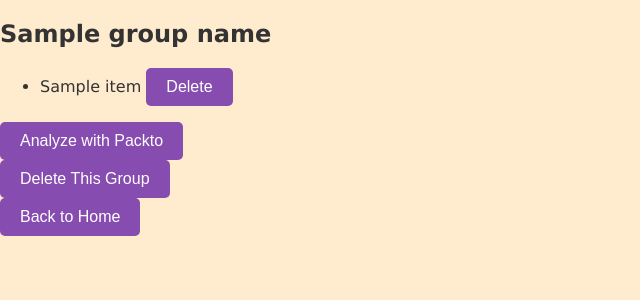
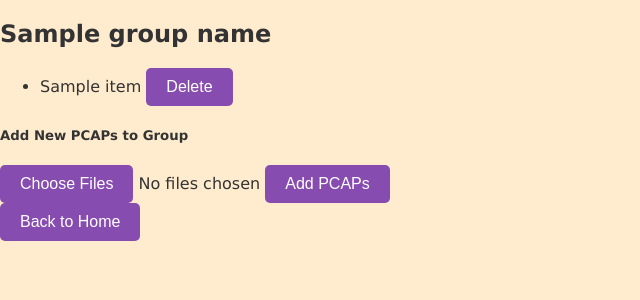
Before and after one commit to packto-ai/trace-analyzer, a FastAPI app: template templates/edit_group.html in a window 1280 px wide. Shown: the top 300 px of the page, without its empty margins (0-640 px from the left). Run offline with FastAPI, Linux system fonts and the light colour scheme; the template is opened without the code that fills it: most values are stand-ins (such as "Sample title", 1, 10 or a date in 2020); parts of the project's set-up code (start-up, migrations or seed data) failed here and were passed over.

Commit message:
able to add pcaps to the group. Still need to fix the auto-scrolling on the chat box and also add some error handling like not being able to add duplicate pcaps to the same group and not being able to analyze until the user selects an llm

```diff
--- a/src/main.py
+++ b/src/main.py
@@ -269,6 +269,39 @@ async def upload_file(groupfolder: str = Form(...),
 
     return RedirectResponse(url="/", status_code=303)
 
+@app.post("/add_pcaps")
+async def add_pcaps(group_id: str = Form(...), files: list[UploadFile] = File(...)):
+
+    upload_dir = "uploads"
+
+    group_id = int(group_id)
+
+    connection = create_connection()
+    if connection:
+        for file in files:
+            filename = file.filename
+
+            select_query = """
+            SELECT group_name FROM pcap_groups WHERE group_id = %s;
+            """
+            output = fetch_query(connection, select_query, (group_id,))
+            group_name = output[0][0]
+
+            group_path = os.path.join(upload_dir, group_name)
+            pcap_filepath = os.path.join(group_path, filename)
+
+            with open(pcap_filepath, "wb") as f:
+                f.write(await file.read())
+
+            insert_query = """
+            INSERT INTO pcaps (pcap_filepath, group_id)
+            VALUES (%s, %s);
+            """
+            print("PCAP FILEPATH ADD", pcap_filepath)
+            execute_query(connection, insert_query, (pcap_filepath, group_id))
+
+    return RedirectResponse(url=f"/edit_group?group_id={group_id}", status_code=303)
+
 
 #List all the groups that have been uploaded, and whichever one they click is sent as the "file" input to the run_analysis function below
 @app.get("/add_group", response_class=HTMLResponse)
@@ -313,7 +346,7 @@ async def edit_group(request: Request, group_id: int):
     print("GROUP PATH", group_path)
     print("GROUP PCAPS", pcaps)
 
-    return templates.TemplateResponse("edit_group.html", {"request": request, "group_id": group_id, "group_path": group_path, "groupname": group_name, "pcaps": pcaps})
+    return templates.TemplateResponse("edit_group.html", {"request": request, "group_id": group_id, "group_path": group_path, "group_name": group_name, "pcaps": pcaps})
 
 
 @app.delete("/delete_group")
--- a/templates/add_group.html
+++ b/templates/add_group.html
@@ -22,6 +22,7 @@
         <input type="file" id="fileInput" name="files" multiple required style="display: none;" onchange="updateFileName()">
 
         <button type="submit">Upload</button>
+    </form>
 
     <form action="/" method="get">
         <button type="Cancel">Back to Home</button>
--- a/templates/edit_group.html
+++ b/templates/edit_group.html
@@ -33,23 +33,21 @@
     </div>
 
 
+    <h5>Add New PCAPs to Group</h5>
+    <form action="/add_pcaps" method="post" enctype="multipart/form-data">
+        <!-- Custom "Choose Files" button -->
+        <button type="button" onclick="document.getElementById('fileInput').click();">
+            Choose Files
+        </button>
+        <span id="fileName">No files chosen</span>
 
+        <!-- Hidden file input field -->
+        <input type="file" id="fileInput" name="files" multiple required style="display: none;" onchange="updateFileName()">
+        <input type="hidden" name="group_id" value="{{ group_id }}">
 
-
-
-    <button id="delete-button" group="{{ group }}" group_id="{{ group_id }}" style="display: none;" onclick="deleteSelectedItems()">Delete Selected</button>
-
-    <form action="/run_analysis" method="get">
-        <input type="hidden" name="group" value="{{ group }}">
-        <input type="hidden" name="group_id" value="{{ group_id }}">
-        <button type="submit">Analyze with Packto</button>
+        <button type="submit">Add PCAPs</button>
     </form>
 
-    <form id="deleteGroupForm">
-        <input type="hidden" name="group_id" value="{{ group_id }}">
-        <input type="hidden" name="group" value="{{ group }}">
-        <button type="button" onclick="deleteGroup()">Delete This Group</button>
-    </form>
     <script src="/static/scripts.js"></script>
 
     <form action="/" method="get">
```
